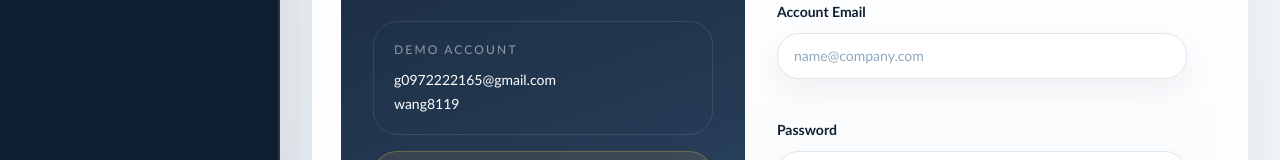
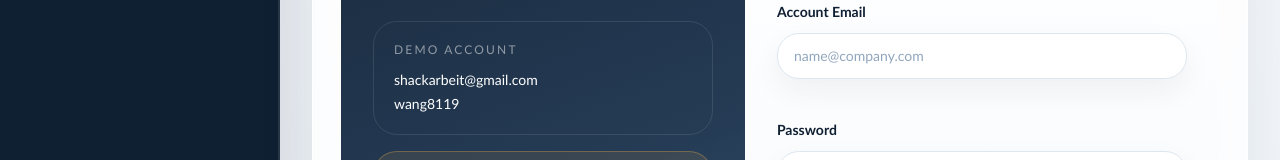
Before and after one commit to ShackArbeit/CloudRunShow, a React (Vite) app: page /login in a window 1280 px wide. Shown: the part 448-608 px from the top of the page. Built offline with nearby package versions, Linux system fonts and the light colour scheme.

Commit message:
TestEmail

```diff
--- a/src/mock/auth.ts
+++ b/src/mock/auth.ts
@@ -1,7 +1,7 @@
 import type { LoginRequest, LoginResponse } from '../types/auth'
 
 export const mockLoginAccount = {
-  email: 'g0972222165@gmail.com',
+  email: 'shackarbeit@gmail.com',
   password: 'wang8119',
 }
 
```
